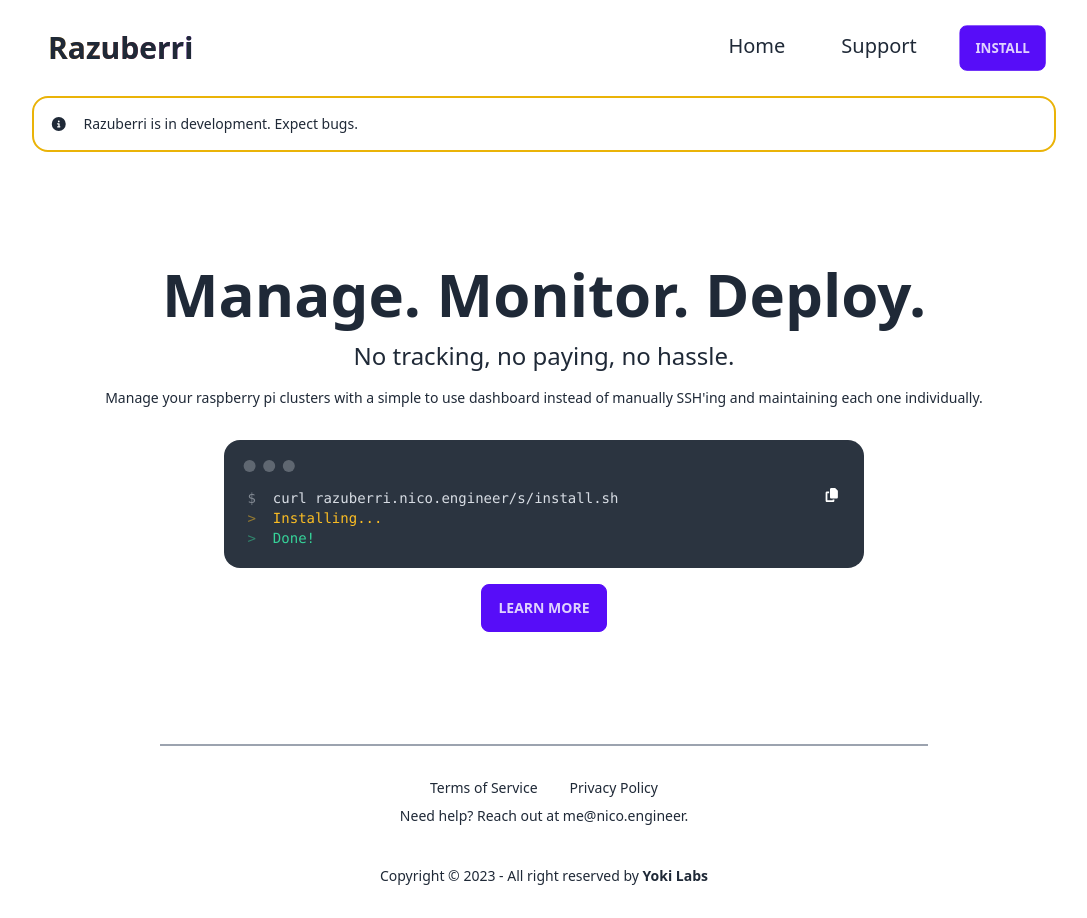
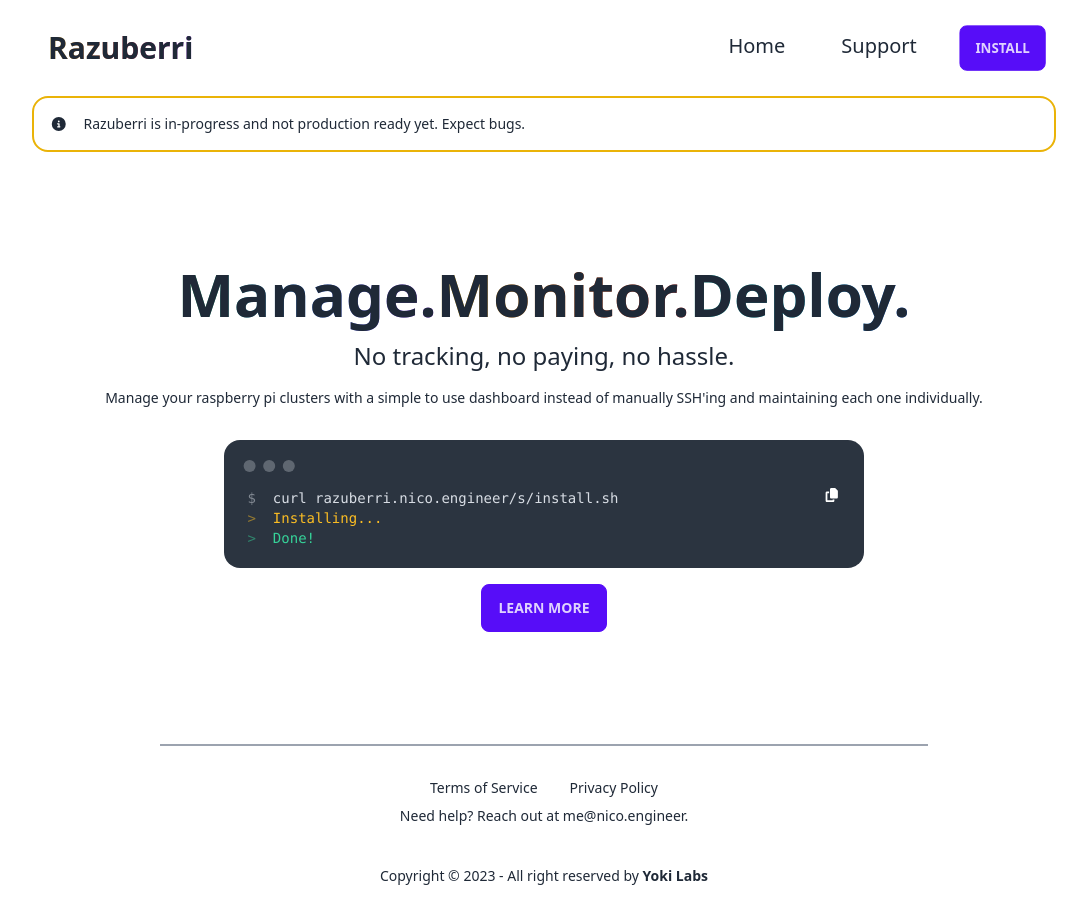
Before and after one commit to zaida04/razuberri, a Next.js app in the folder apps/landing/: page / in a window 1280 px wide. Shown: the whole page, without its empty margins (96-1183 px from the left). Built offline with nearby package versions, Linux system fonts and the light colour scheme.

Commit message:
feat: add colors

```diff
--- /dev/null
+++ b/apps/landing/src/components/GradientText.tsx
@@ -0,0 +1,5 @@
+export default function GradientText(props: { from: string; via: string; to: string; children: React.ReactNode; }) {
+    return <span className={`hover:text-transparent bg-clip-text bg-gradient-to-r ${props.from} ${props.via} ${props.to} transition-all duration-300 ease-in-out hover-animate-gradient`}>
+        {props.children}
+    </span>
+}
--- a/apps/landing/src/components/Navbar.tsx
+++ b/apps/landing/src/components/Navbar.tsx
@@ -1,6 +1,7 @@
 import { faBars } from "@fortawesome/free-solid-svg-icons";
 import { FontAwesomeIcon } from "@fortawesome/react-fontawesome";
 import Link from "next/link";
+import GradientText from "./GradientText";
 
 export const topbar = {
     "Home": "/",
@@ -18,9 +19,11 @@ export default function Navbar() {
     return <div className="flex flex-row justify-between items-center">
         <div className="px-2 mx-2 ">
             <h2 className="font-bold">
-                <Link href="/" className="hover:text-transparent bg-clip-text bg-gradient-to-r from-yellow-400 via-red-500 to-purple-600 transition-all duration-300 ease-in-out hover-animate-gradient">
-                    Razuberri
-                </Link>
+                <GradientText from="from-yellow-400" via="via-red-500" to="to-purple-600">
+                    <Link href="/">
+                        Razuberri
+                    </Link>
+                </GradientText>
             </h2>
         </div>
         <div>
--- a/apps/landing/src/pages/index.tsx
+++ b/apps/landing/src/pages/index.tsx
@@ -3,6 +3,7 @@ import { FontAwesomeIcon } from "@fortawesome/react-fontawesome";
 import { faCheck, faCopy, faInfoCircle } from "@fortawesome/free-solid-svg-icons";
 import { useState } from "react";
 import Link from "next/link";
+import GradientText from "@/components/GradientText";
 
 export default function HomePage() {
     const [copied, setCopied] = useState(false);
@@ -10,11 +11,23 @@ export default function HomePage() {
     return <Layout>
         <div className="alert flex flex-row bg-white border-2 border-yellow-500 md:text-sm">
             <FontAwesomeIcon icon={faInfoCircle} fixedWidth />
-            <span>Razuberri is in development. Expect bugs.</span>
+            <span>Razuberri is in-progress and not production ready yet. Expect bugs.</span>
         </div>
         <div className="hero h-[55vh] md:h-[70vh]">
             <div className="hero-content flex-col">
-                <h1 className="font-bold md:text-6xl text-4xl text-center">Manage. Monitor. Deploy.</h1>
+                <div className="flex flex-row">
+                    <h1 className="font-bold md:text-6xl text-4xl text-center">
+                        <GradientText from="from-green-600" via="via-blue-500" to="to-purple-600">
+                            Manage.
+                        </GradientText>
+                        <GradientText from="from-yellow-400" via="via-orange-500" to="to-red-600">
+                            Monitor.
+                        </GradientText>
+                        <GradientText from="from-teal-400" via="via-cyan-500" to="to-blue-600">
+                            Deploy.
+                        </GradientText>
+                    </h1>
+                </div>
                 <h3>No tracking, no paying, no hassle.</h3>
                 <p>Manage your raspberry pi clusters with a simple to use dashboard instead of manually SSH&apos;ing and maintaining each one individually.</p>
                 <div className="mockup-code text-sm w-[20rem] md:w-[40rem] mt-4">
```
